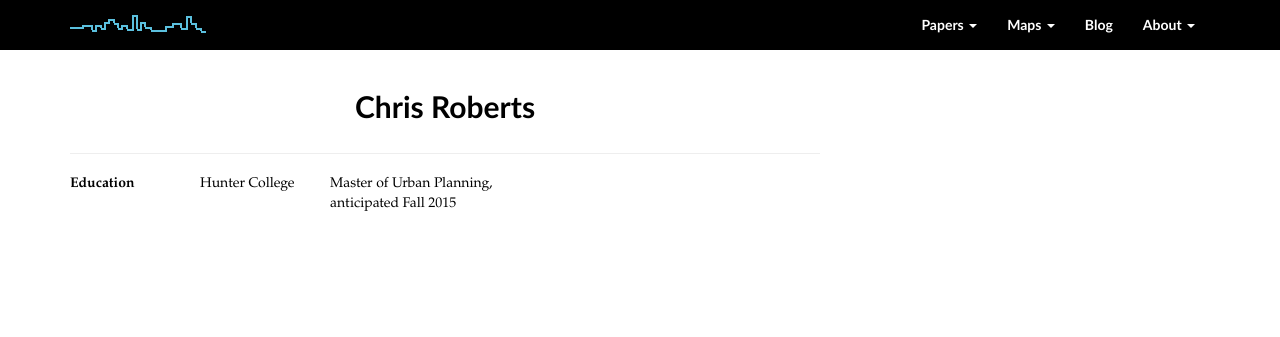
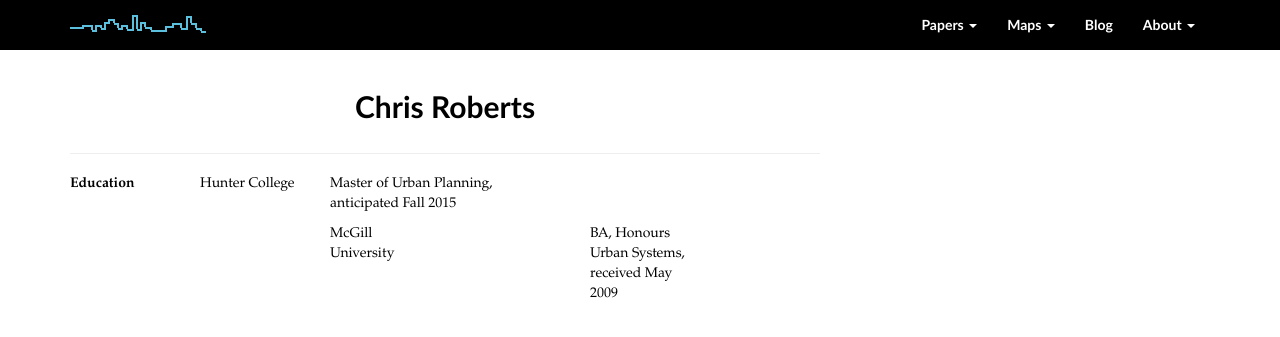
Before and after one commit to chrisrobertsnyc/chrisrobertsnyc.github.io, a Jekyll site: the page built from about/cv.html, in a window 1280 px wide. Shown: the top 337 px of the page. Built offline with Jekyll 4.4.1, drawn with Linux system fonts in a browser that asks for light colours; nearby versions of some CDN libraries.

Commit message:
adding more education

```diff
--- a/about/cv.html
+++ b/about/cv.html
@@ -17,3 +17,11 @@ title: CV
 		<p>Master of Urban Planning, anticipated Fall 2015</p>
 	</div>
 </div>
+<div class="row">
+	<div class="col-md-2 col-md-offset-4">
+		<p>McGill University</p>
+	</div>
+	<div class="col-md-2 col-md-offset-2">
+		<p>BA, Honours Urban Systems, received May 2009</p>
+	</div>
+</div>
```
